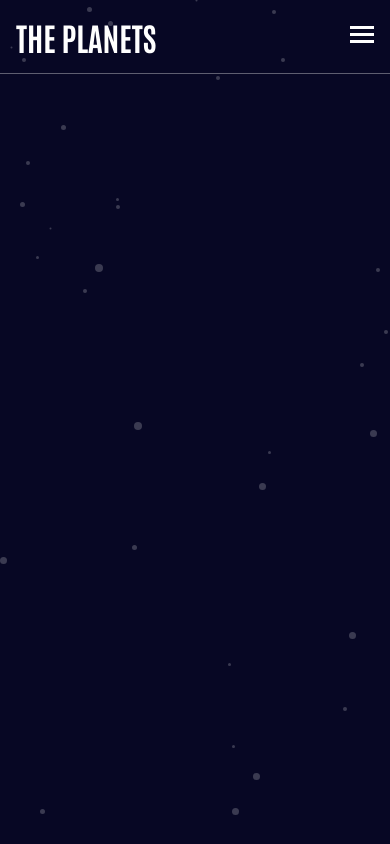
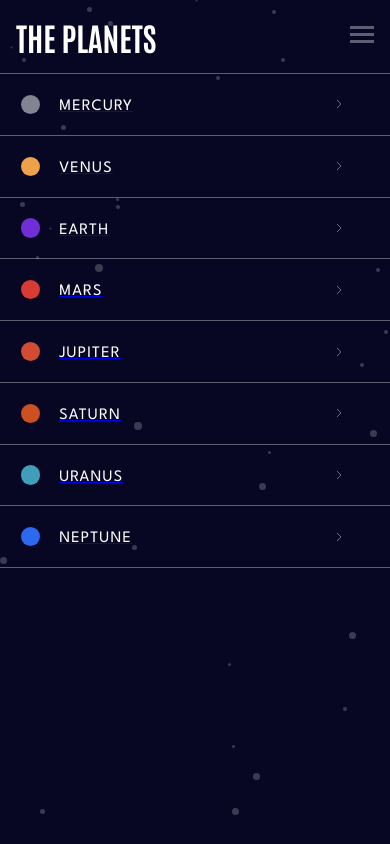
Before and after one commit to Kinkro/planet-facts, a React (Vite) app: page /#/ in a window 390 px wide. Built offline with nearby package versions, Linux system fonts and the light colour scheme.

Commit message:
deploying

```diff
--- a/src/pages/HomePage.jsx
+++ b/src/pages/HomePage.jsx
@@ -8,7 +8,7 @@ import NavigationPlus from "../components/NavigationPlus";
 import Overview from "./Overview";
 
 const HomePage = () => {
-  const [showMenu, setShowMenu] = useState(false);
+  const [showMenu, setShowMenu] = useState(true);
   const location = useLocation();
   const [innerWidth, setInnerWidth] = useState(window.innerWidth);
 
@@ -45,7 +45,7 @@ const HomePage = () => {
       </StyledHomePage>
       {showMenu ? <Navigation setShowMenu={setShowMenu} data={data} /> : null}
       <NavigationPlus data={data} />
-      {location.pathname === "/" && innerWidth > 768 ? (
+      {location.pathname === "/" && showMenu && innerWidth > 768 ? (
         <Overview data={data} name="Mercury" />
       ) : (
         <Outlet />
--- a/src/pages/Overview.jsx
+++ b/src/pages/Overview.jsx
@@ -172,5 +172,8 @@ export const StyledImageContainer = styled.div`
   @media (min-width: 1050px) {
     width: 60%;
     height: 650px;
+    img {
+      width: initial;
+    }
   }
 `;
```
